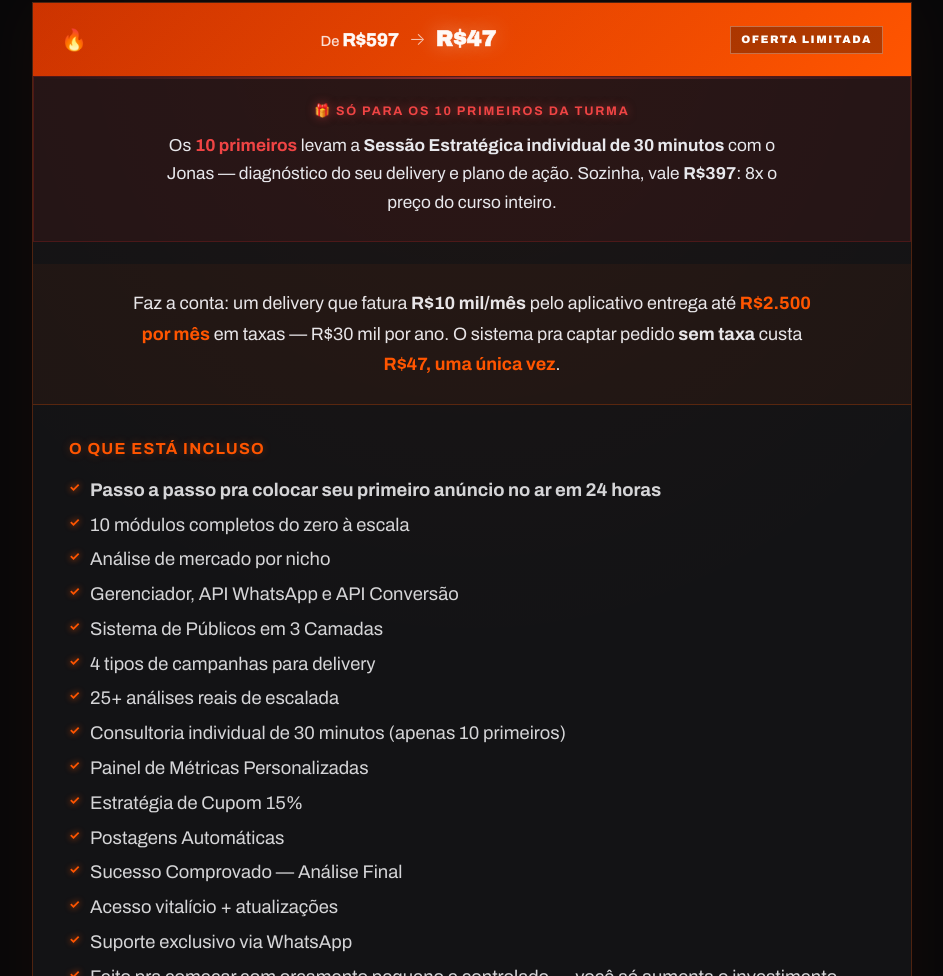
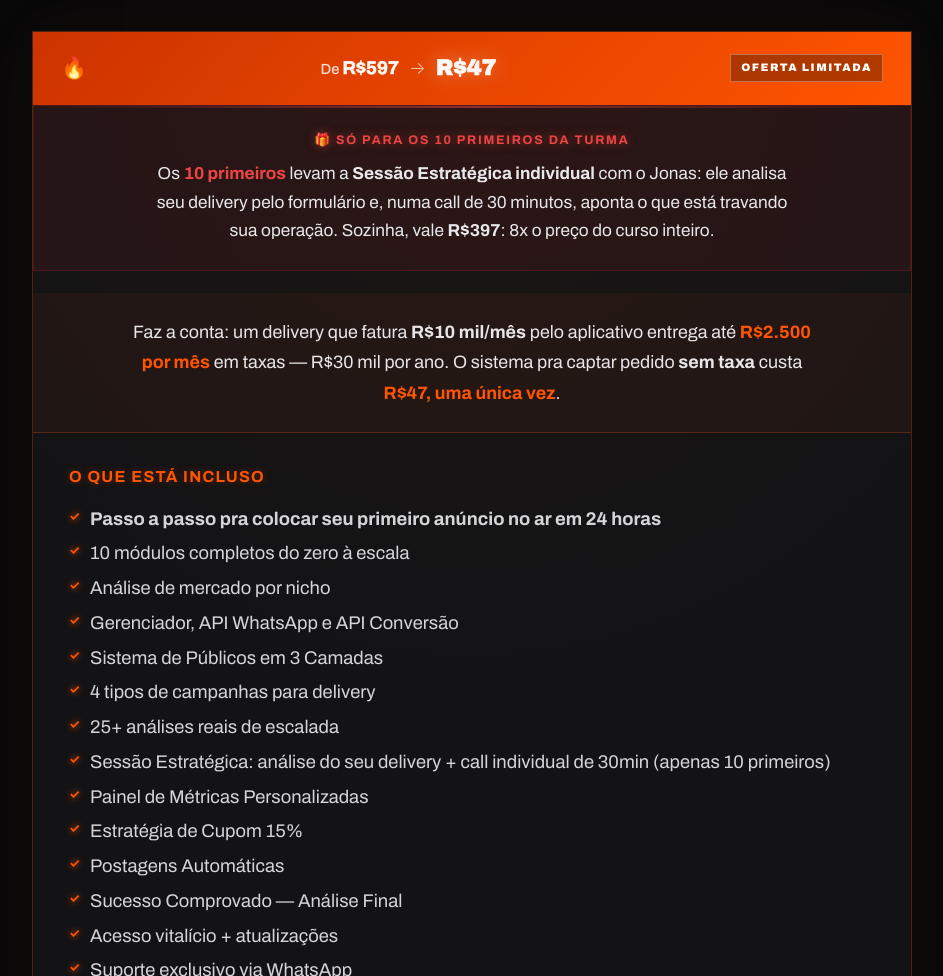
Before and after one commit to Jonasmsms/novacopypd10x, a plain HTML site: page index.html in a window 1280 px wide. Shown: the part 8114-9090 px from the top of the page, without its empty margins (168-1111 px from the left). Drawn offline with Linux system fonts and the light colour scheme.

Commit message:
Sessao Estrategica descrita como e de verdade: formulario, analise previa e call de 30min

```diff
--- a/index.html
+++ b/index.html
@@ -343,7 +343,7 @@
   <div class="w">
     <div class="rv"><div class="tag">Bônus exclusivos</div><h2 class="sh">Incluso sem custo extra</h2></div>
     <div class="bonus-g rv d1">
-      <div class="bon"><div class="bon-top"><div class="bon-ic"><svg width="40" height="36" viewBox="0 0 40 36" fill="none" xmlns="http://www.w3.org/2000/svg"><circle cx="20" cy="16" r="13" fill="rgba(255,85,0,.1)" stroke="#FF5500" stroke-width="1.2"/><line x1="20" y1="16" x2="20" y2="8" stroke="#FF5500" stroke-width="1.5" stroke-linecap="round"/><line x1="20" y1="16" x2="25" y2="19" stroke="#FF5500" stroke-width="1.5" stroke-linecap="round"/><rect x="11" y="29" width="18" height="4" rx="1" fill="rgba(255,85,0,.25)"/></svg></div><span class="bon-badge">Bônus</span></div><div class="bon-t">Sessão Estratégica Gratuita</div><div class="bon-d">Consultoria individual de 30 minutos comigo: diagnóstico do seu delivery, gargalos e plano de ação personalizado. Sozinha, vale 8x o preço do curso — e só os <b style="color:#FF5500">10 primeiros da turma</b> levam.</div><div class="bon-v">Valor: R$ 397 → <b style="color:#FFFFFF">Incluso</b></div></div>
+      <div class="bon"><div class="bon-top"><div class="bon-ic"><svg width="40" height="36" viewBox="0 0 40 36" fill="none" xmlns="http://www.w3.org/2000/svg"><circle cx="20" cy="16" r="13" fill="rgba(255,85,0,.1)" stroke="#FF5500" stroke-width="1.2"/><line x1="20" y1="16" x2="20" y2="8" stroke="#FF5500" stroke-width="1.5" stroke-linecap="round"/><line x1="20" y1="16" x2="25" y2="19" stroke="#FF5500" stroke-width="1.5" stroke-linecap="round"/><rect x="11" y="29" width="18" height="4" rx="1" fill="rgba(255,85,0,.25)"/></svg></div><span class="bon-badge">Bônus</span></div><div class="bon-t">Sessão Estratégica Gratuita</div><div class="bon-d">Você preenche um formulário sobre sua operação, eu analiso tudo antes da conversa, e na call de 30 minutos tiro suas dúvidas e te mostro os pontos exatos que estão travando seu delivery. Sozinha, vale 8x o preço do curso — e só os <b style="color:#FF5500">10 primeiros da turma</b> levam.</div><div class="bon-v">Valor: R$ 397 → <b style="color:#FFFFFF">Incluso</b></div></div>
       <div class="bon"><div class="bon-top"><div class="bon-ic"><svg width="40" height="36" viewBox="0 0 40 36" fill="none" xmlns="http://www.w3.org/2000/svg"><path d="M20 4C13 4 8 9 8 16c0 9 12 20 12 20s12-11 12-20c0-7-5-12-12-12z" fill="rgba(255,85,0,.12)" stroke="#FF5500" stroke-width="1.2"/><circle cx="20" cy="16" r="4.5" fill="rgba(255,85,0,.4)" stroke="#FF5500" stroke-width="1"/></svg></div><span class="bon-badge">Bônus</span></div><div class="bon-t">Ficha do Google Maps</div><div class="bon-d">Passo a passo para configurar e otimizar sua ficha no Google Maps e captar mais clientes que buscam delivery perto de você.</div><div class="bon-v">Valor: R$ 247 → <b style="color:#FFFFFF">Incluso</b></div></div>
       <div class="bon"><div class="bon-top"><div class="bon-ic"><polygon points="20,3 37,12 37,28 20,37 3,28 3,12" fill="rgba(255,85,0,.1)" stroke="#FF5500" stroke-width="1.2"/><polygon points="20,3 37,12 20,20 3,12" fill="rgba(255,85,0,.3)"/><polygon points="20,20 37,12 37,28 20,37" fill="rgba(255,85,0,.1)"/><polygon points="20,20 3,12 3,28 20,37" fill="rgba(255,85,0,.18)"/><line x1="20" y1="20" x2="20" y2="37" stroke="#FF5500" stroke-width=".8" opacity=".4"/></svg></div><span class="bon-badge">Bônus</span></div><div class="bon-t">Estratégia de Cupom 15%</div><div class="bon-d">Como usar cupom para gerar urgência e aumentar pedidos sem destruir a margem.</div><div class="bon-v">Valor: R$ 67 → <b style="color:#FFFFFF">Incluso</b></div></div>
       <div class="bon"><div class="bon-top"><div class="bon-ic"><rect x="6" y="12" width="28" height="20" rx="1" fill="rgba(255,85,0,.1)" stroke="#FF5500" stroke-width="1.2"/><polygon points="6,12 10,8 38,8 34,12" fill="rgba(255,85,0,.25)"/><polygon points="34,12 38,8 38,28 34,32" fill="rgba(255,85,0,.12)"/><circle cx="20" cy="22" r="5" fill="rgba(255,85,0,.2)" stroke="#FF5500" stroke-width="1"/><line x1="20" y1="19" x2="20" y2="22" stroke="#FF5500" stroke-width="1.5" stroke-linecap="round"/><line x1="20" y1="22" x2="22" y2="24" stroke="#FF5500" stroke-width="1.5" stroke-linecap="round"/></svg></div><span class="bon-badge">Bônus</span></div><div class="bon-t">Postagens Automáticas</div><div class="bon-d">Programe postagens no Meta Business Suite e mantenha presença sem trabalho manual.</div><div class="bon-v">Valor: R$ 87 → <b style="color:#FFFFFF">Incluso</b></div></div>
@@ -376,7 +376,7 @@
       <div id="scarcity-wrap">
         <div class="scar-inner" style="justify-content:center;text-align:center;flex-direction:column;gap:6px">
           <div class="scar-label">🎁 SÓ PARA OS 10 PRIMEIROS DA TURMA</div>
-          <p style="font-size:clamp(.98rem,2.2vw,1.08rem);color:#E8E8EC;line-height:1.65;max-width:640px;margin:0 auto">Os <b style="color:#EF4444">10 primeiros</b> levam a <b>Sessão Estratégica individual de 30 minutos</b> com o Jonas — diagnóstico do seu delivery e plano de ação. Sozinha, vale <b>R$397</b>: 8x o preço do curso inteiro.</p>
+          <p style="font-size:clamp(.98rem,2.2vw,1.08rem);color:#E8E8EC;line-height:1.65;max-width:640px;margin:0 auto">Os <b style="color:#EF4444">10 primeiros</b> levam a <b>Sessão Estratégica individual</b> com o Jonas: ele analisa seu delivery pelo formulário e, numa call de 30 minutos, aponta o que está travando sua operação. Sozinha, vale <b>R$397</b>: 8x o preço do curso inteiro.</p>
         </div>
       </div>
 
@@ -396,7 +396,7 @@
             <li>Sistema de Públicos em 3 Camadas</li>
             <li>4 tipos de campanhas para delivery</li>
             <li>25+ análises reais de escalada</li>
-            <li>Consultoria individual de 30 minutos (apenas 10 primeiros)</li>
+            <li>Sessão Estratégica: análise do seu delivery + call individual de 30min (apenas 10 primeiros)</li>
             <li>Painel de Métricas Personalizadas</li>
             <li>Estratégia de Cupom 15%</li>
             <li>Postagens Automáticas</li>
```
